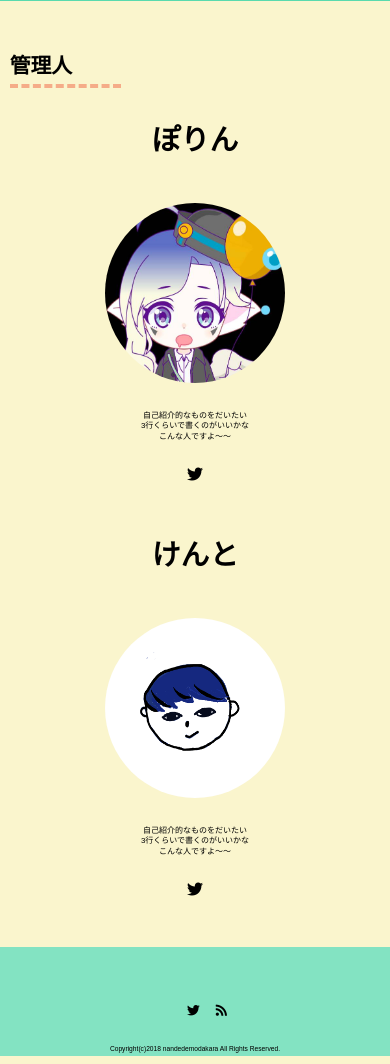
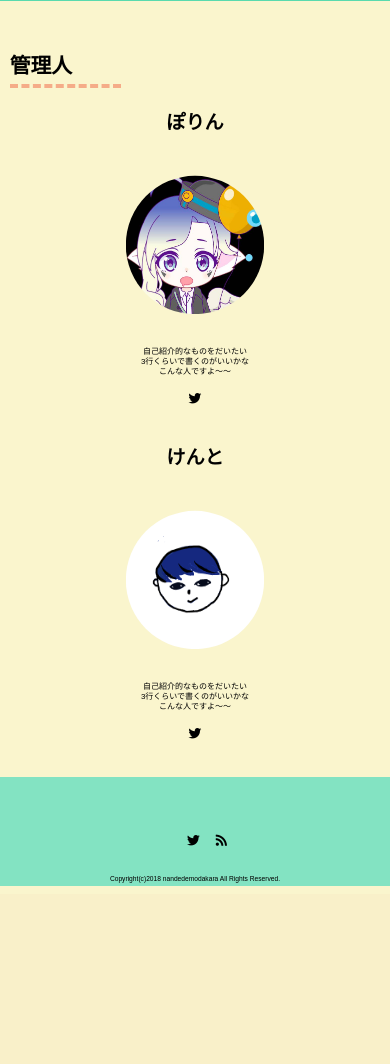
Before and after one commit to mihoijuin/Website_Career_media, a PHP site: page /profile.html in a window 390 px wide. Shown: the part 407-1471 px from the top of the page. After the commit the page ends 1293 px from the top, so only its background shows below. Run offline with PHP 8.4, Linux system fonts and the light colour scheme; style sheets or scripts are compiled from the project's sources; some libraries are stand-ins or nearby versions.

Commit message:
管理人ページのスマホレスポンシブ化

```diff
--- a/css/responsive.css
+++ b/css/responsive.css
@@ -201,13 +201,18 @@
     font-size: .5rem; }
 
   .profiles {
-    display: block; }
+    display: block;
+    width: 100%; }
     .profiles .profile {
       margin-bottom: 2rem; }
+      .profiles .profile h3 {
+        font-size: 1.2rem; }
       .profiles .profile img {
-        margin: 1rem 0; }
+        padding: 1.3rem;
+        margin: 0; }
       .profiles .profile a {
-        margin: 1rem 0; }
+        font-size: .8rem;
+        margin: .3rem 0; }
 
   footer .footer-container {
     display: block;
--- a/css/responsive.scss
+++ b/css/responsive.scss
@@ -352,16 +352,23 @@
 
     .profiles {
         display: block;
+        width: 100%;
 
         .profile {
             margin-bottom: 2rem;
 
+            h3 {
+                font-size: 1.2rem;
+            }
+
             img {
-                margin: 1rem 0;
+                padding: 1.3rem;
+                margin: 0;
             }
 
             a {
-                margin: 1rem 0;
+                font-size: .8rem;
+                margin: .3rem 0;
             }
         }
     }
```
Also changed, not shown: 1 other file.
